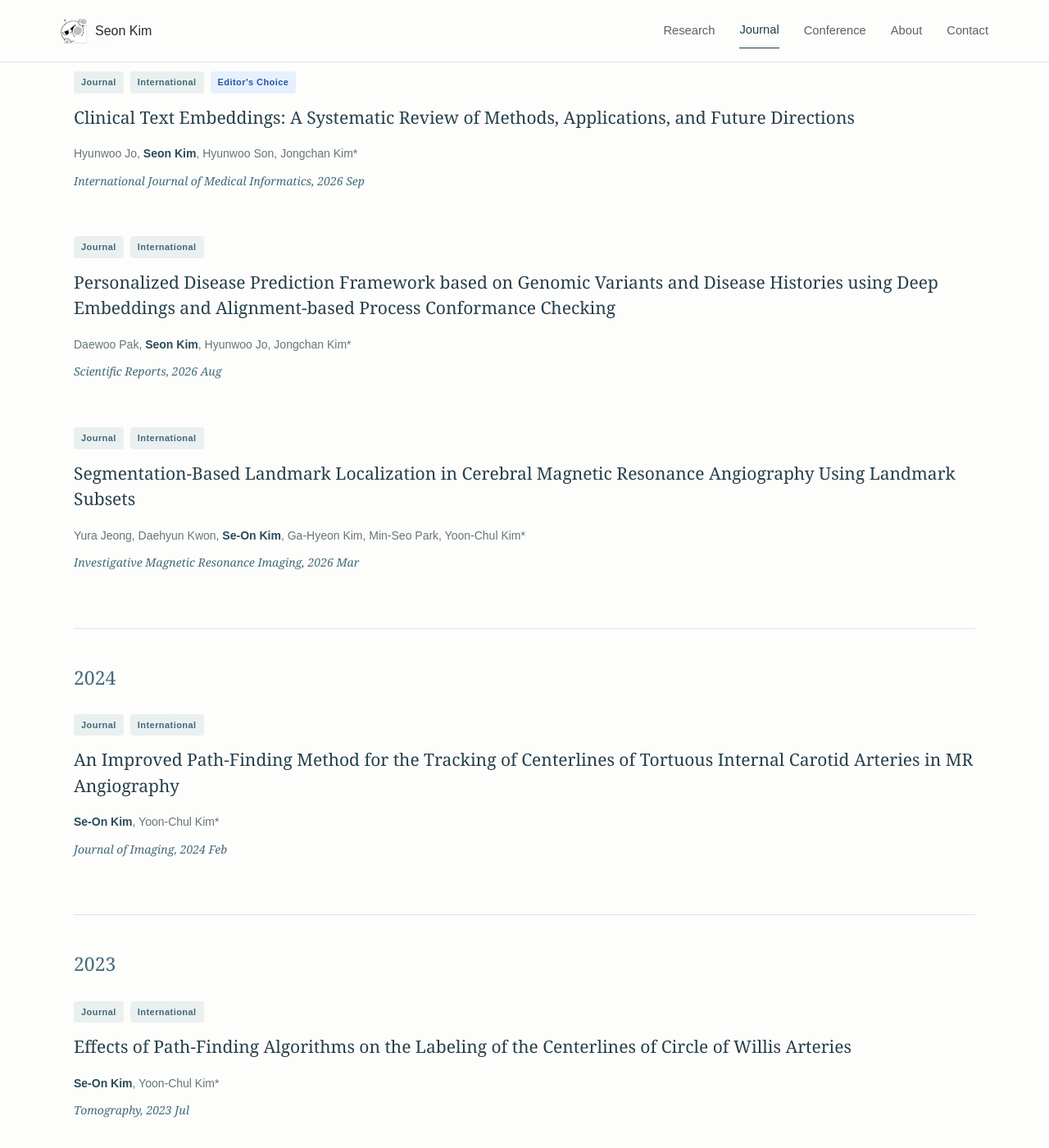
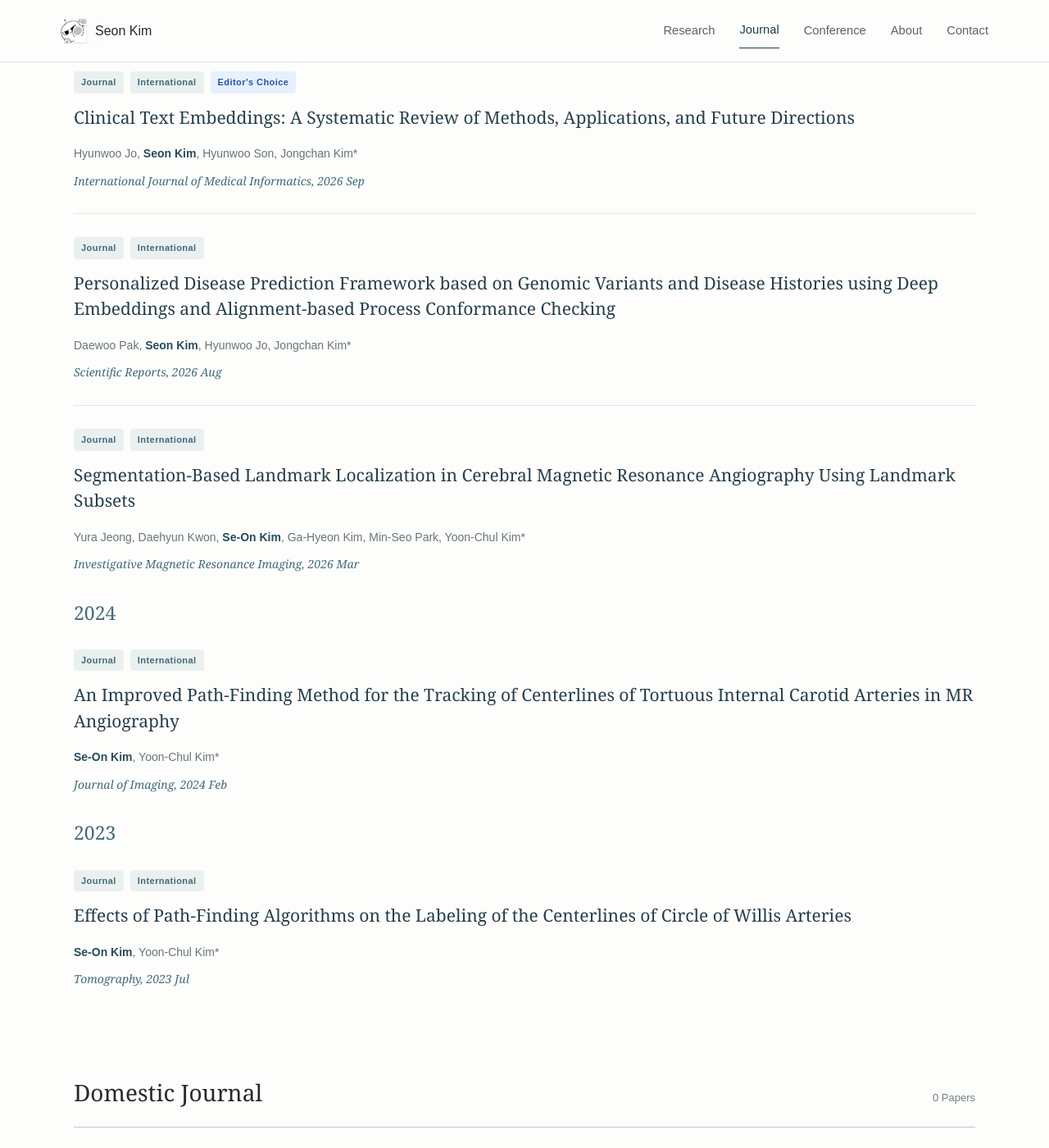
Before and after one commit to KSO012/KSO012.github.io, a Jekyll site: the page built from journal.md, in a window 1280 px wide and 1400 px high, scrolled down 823 px. Shown: the whole window at 82% size. Built offline with Jekyll 4.4.1, drawn with Linux system fonts in a browser that asks for light colours.

Commit message:
Update style.css

```diff
--- a/assets/style.css
+++ b/assets/style.css
@@ -275,20 +275,3 @@ html {
   outline: none;
   box-shadow: 0 4px 12px rgba(41, 75, 91, 0.08);
 }
-
-
-/* 같은 연도 내 논문 구분선 제거 */
-
-.journal-year-group .journal-paper {
-  border-bottom: none;
-}
-
-
-/* 연도가 바뀔 때 구분선 표시 */
-
-.journal-section .journal-year-group
-+ .journal-year-group {
-  border-top: 1px solid #dce4e6;
-  padding-top: 40px;
-  margin-top: 40px;
-}
```
